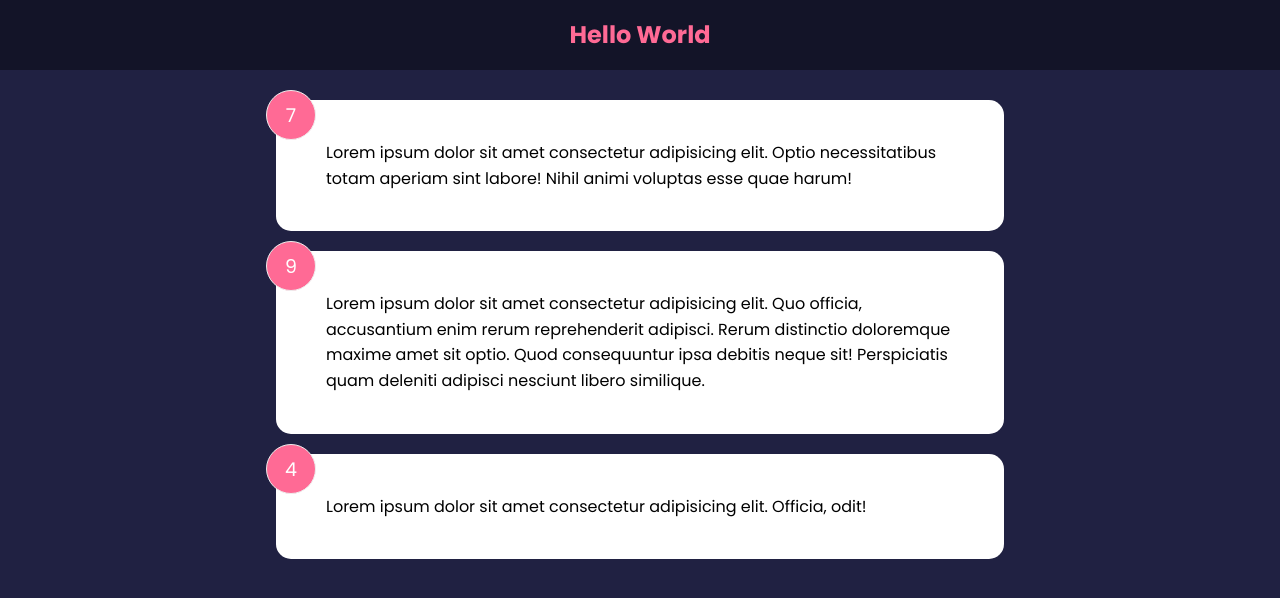
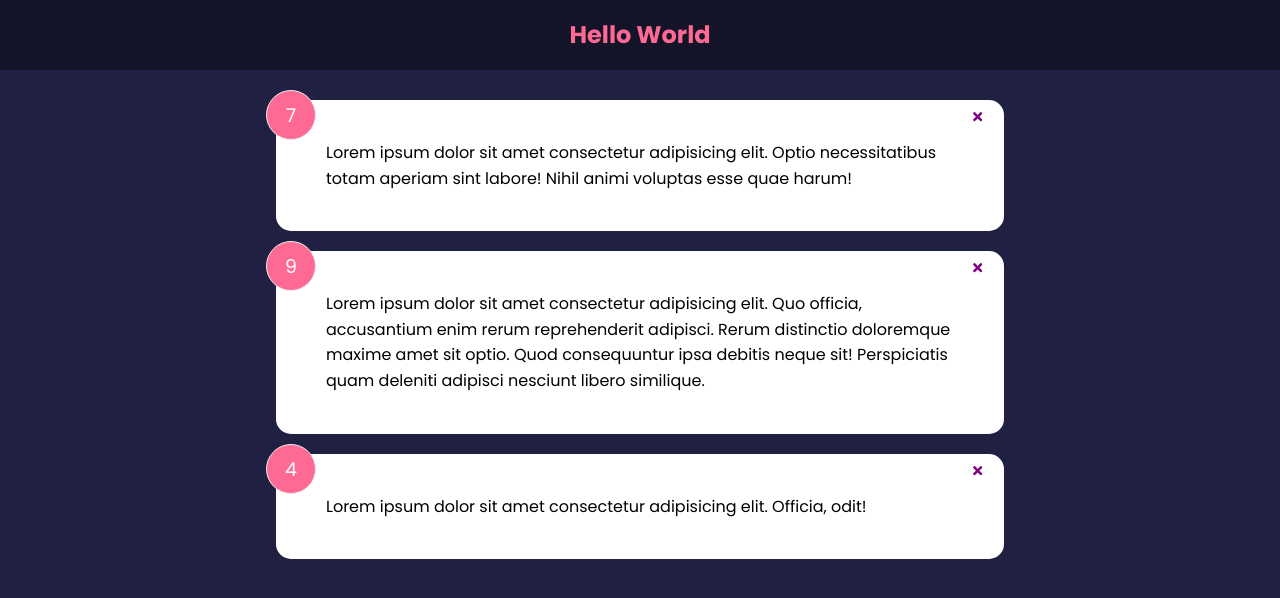
Before and after one commit to JLoweDev/react-feedback-app, a React (Create React App) app: page / in a window 1280 px wide. Shown: the top 598 px of the page. Built offline with nearby package versions, Linux system fonts and the light colour scheme.

Commit message:
added delete functionality

```diff
--- a/package.json
+++ b/package.json
@@ -8,6 +8,7 @@
     "@testing-library/user-event": "^13.5.0",
     "react": "^17.0.2",
     "react-dom": "^17.0.2",
+    "react-icons": "^4.3.1",
     "react-scripts": "5.0.0",
     "web-vitals": "^2.1.4"
   },
--- a/src/App.js
+++ b/src/App.js
@@ -2,15 +2,21 @@ import { useState } from 'react'
 import Header from './components/Header'
 import FeedbackList from './components/FeedbackList'
 import FeedbackData from './data/FeedbackData'
+import FeedbackItem from './components/FeedbackItem'
 
 function App() {
     const [feedback, setFeedback] = useState(FeedbackData)
+    const deleteFeedback = (id) => {
+        if(window.confirm("Are you sure you want to delete?")) {
+            setFeedback(feedback.filter((item) => item.id !== id))
+        }
+    }
 
     return (
         <>
             <Header text="Hello World" />
             <div className='container'>
-                <FeedbackList feedback={feedback}/>
+                <FeedbackList feedback={feedback} handleDelete={deleteFeedback}/>
             </div>
         </>
     )
--- a/src/components/FeedbackItem.js
+++ b/src/components/FeedbackItem.js
@@ -1,14 +1,15 @@
+import { FaTimes } from 'react-icons/fa'
 import React from 'react'
 import PropTypes from 'prop-types'
 import Card from './shared/Card'
 
-function FeedbackItem({ rating, text }) {
-
+function FeedbackItem({ item, handleDelete }) {
 
     return (
         <Card>
-            <div className="num-display">{rating}</div>
-            <div className="text-display">{text}</div>
+            <div className="num-display">{item.rating}</div>
+            <button className="close" onClick={() => handleDelete(item.id)}><FaTimes color="purple"/></button>
+            <div className="text-display">{item.text}</div>
         </Card>
     )
 }
--- a/src/components/FeedbackList.js
+++ b/src/components/FeedbackList.js
@@ -2,7 +2,7 @@ import React from 'react'
 import PropTypes from 'prop-types'
 import FeedbackItem from './FeedbackItem'
 
-function FeedbackList({ feedback }) {
+function FeedbackList({ feedback, handleDelete }) {
     if(!feedback || feedback.length === 0) {
         return <p>No Feedback Yet</p>
     }
@@ -10,7 +10,7 @@ function FeedbackList({ feedback }) {
     return (
         <div className='feedback-list'>
             {feedback.map((item) => (
-                <FeedbackItem rating={item.rating} text={item.text} />
+                <FeedbackItem key={item.id} item={item} handleDelete={handleDelete} />
             ))}
         </div>
     )
```
Also changed, not shown: 1 other file (tests, documents, lock files or other folders).
